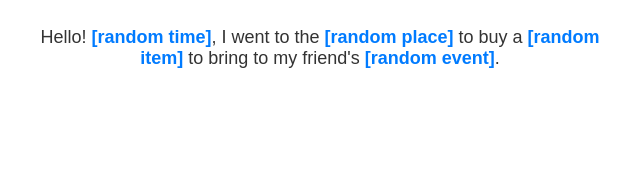
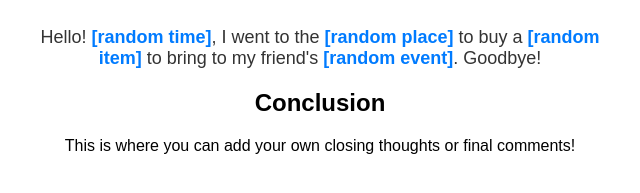
Before and after one commit to bellevuelabs/perfectelevatorpitch, a plain HTML site: page index.html in a window 1280 px wide. Shown: the part 129-322 px from the top of the page, without its empty margins (320-960 px from the left). Drawn offline with Linux system fonts and the light colour scheme.

Commit message:
Update index.html

```diff
--- a/index.html
+++ b/index.html
@@ -73,6 +73,12 @@
         <span id="place" class="mad-lib-part">[random place]</span> to buy a
         <span id="item" class="mad-lib-part">[random item]</span> to bring to my friend's
         <span id="event" class="mad-lib-part">[random event]</span>.
+        <span id="goodbye">Goodbye!</span>
+    </div>
+
+    <div class="section">
+        <h2>Conclusion</h2>
+        <p id="conclusion">This is where you can add your own closing thoughts or final comments!</p>
     </div>
 </body>
 </html>
```
